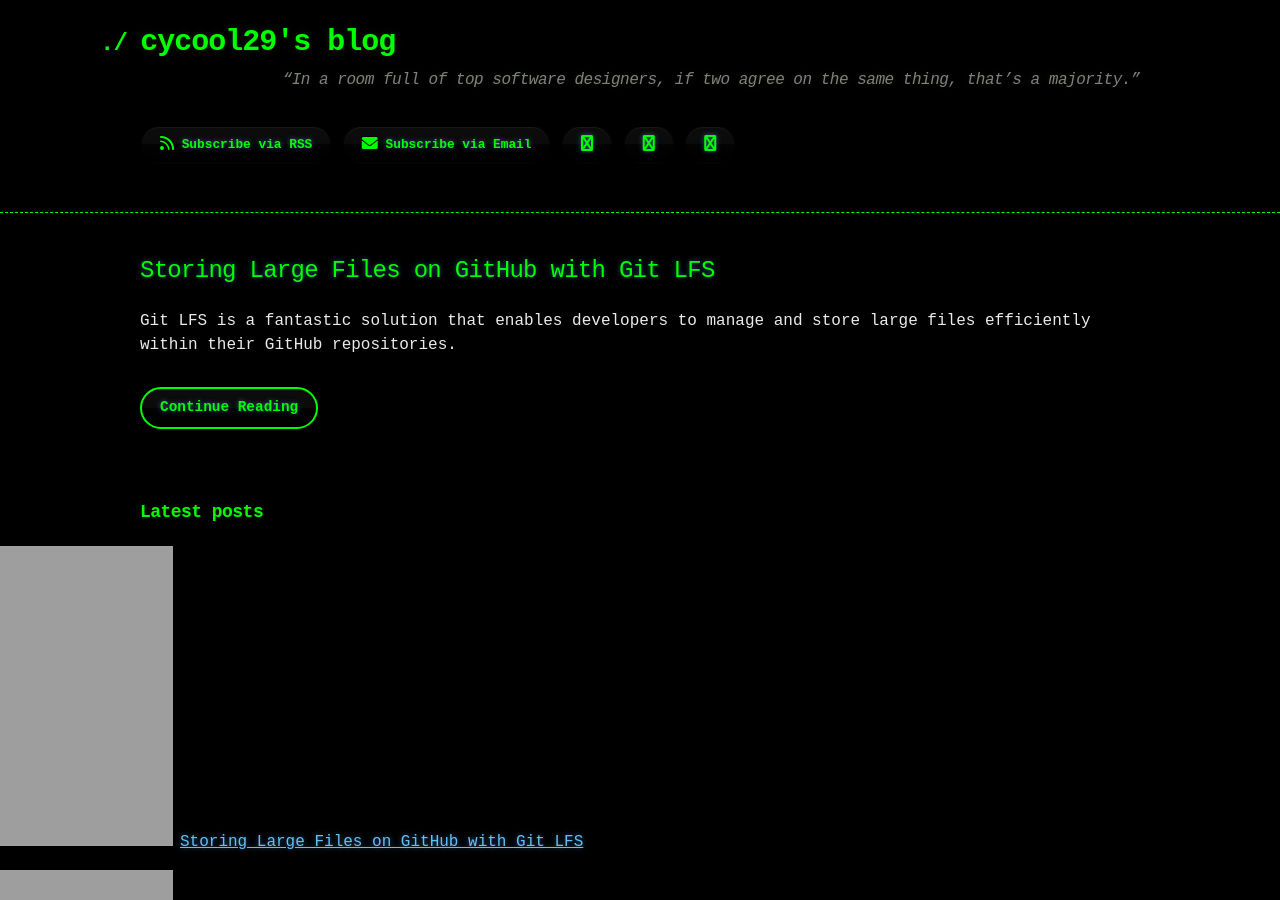
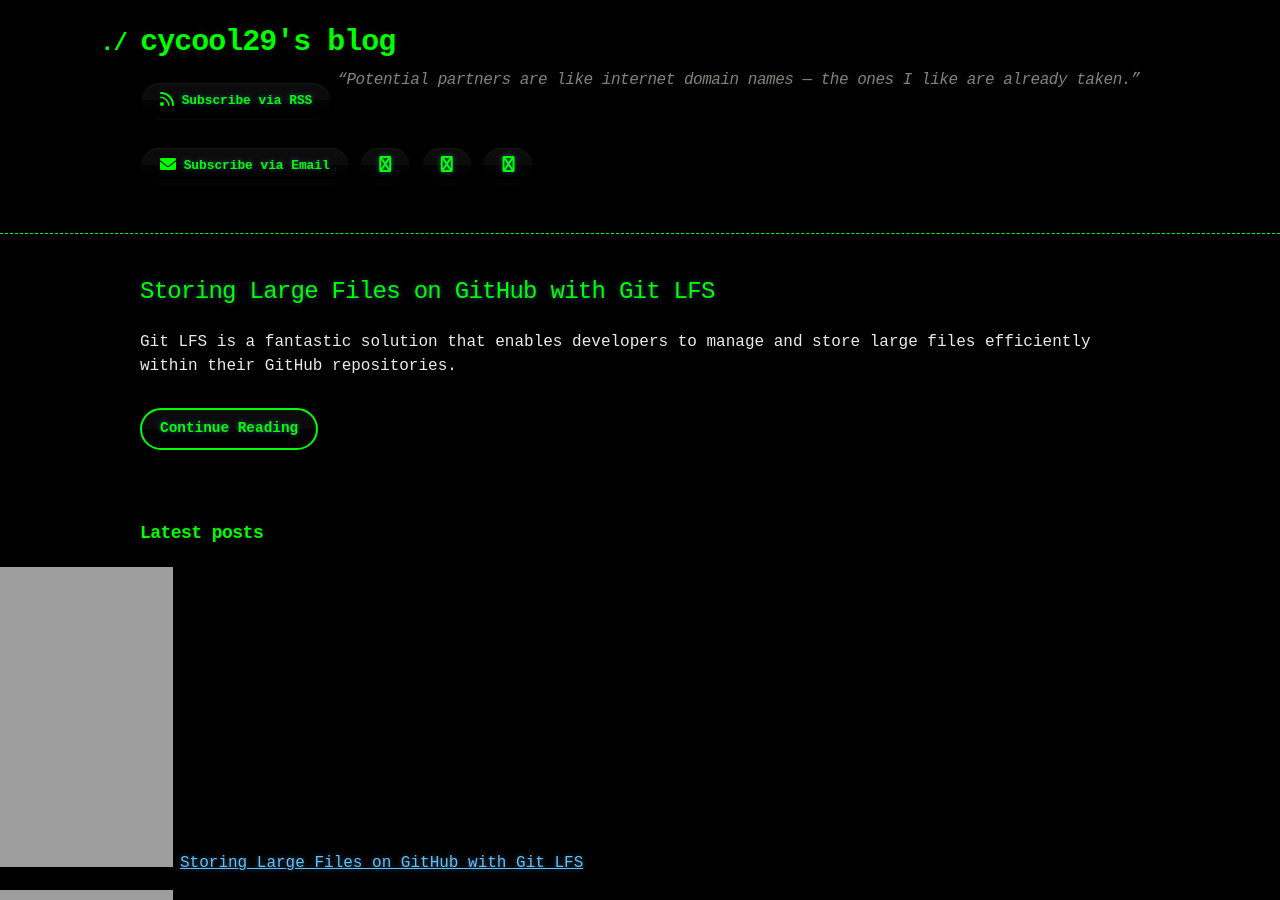
Before and after one commit to cycool29/cycool29.github.io, a Jekyll site: the page built from index.md, in a window 1280 px wide and 900 px high. Built offline with Jekyll 4.4.1, drawn with Linux system fonts in a browser that asks for light colours; a style sheet for code colours, icons or effects is not loaded.

Commit message:
Update quotes

```diff
--- a/_config.yml
+++ b/_config.yml
@@ -1,5 +1,5 @@
 title: cycool29's blog
-description: "“In a room full of top software designers, if two agree on the same thing, that’s a majority.” "
+description: "“Potential partners are like internet domain names — the ones I like are already taken.” "
 bio: A high school student. Intermediate in Python, Git, Bash. Learning JavaScript. He/Him. "
 author: cycool29
 url: https://cycool29.github.io
```
